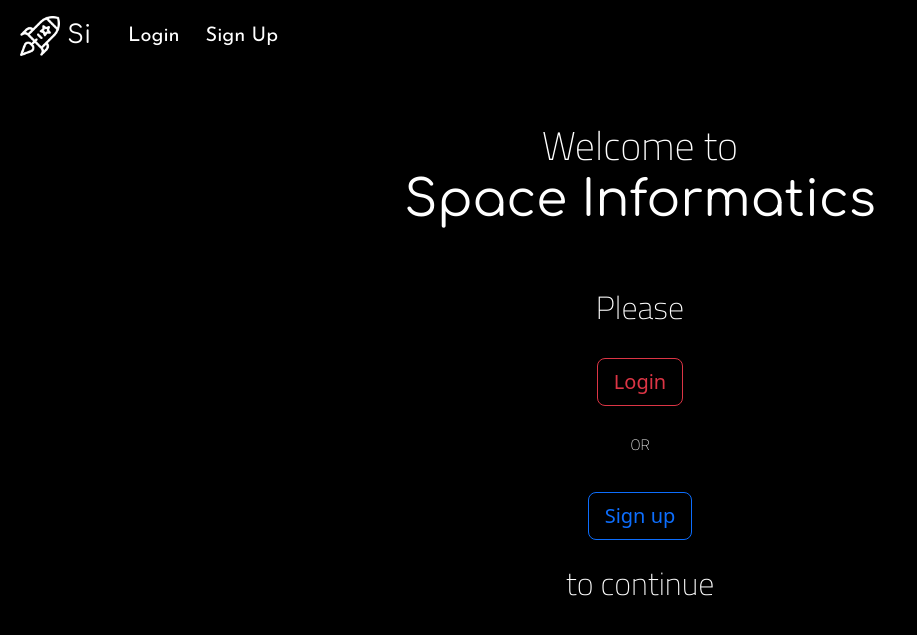
After one commit to Ash-Smithy/Space-Informatics-Si, a Flask app: page /welcome in a window 1280 px wide. The commit adds this page. Shown: the top 635 px of the page, without its empty margins (0-917 px from the left). Run offline with Flask 2, Linux system fonts and the light colour scheme; some libraries are stand-ins or nearby versions; some web fonts are replaced.

Commit message:
adding Welcome page

```diff
--- a/Si/website/static/css/login_style.css
+++ b/Si/website/static/css/login_style.css
@@ -1,8 +1,9 @@
+
 #Si {
-    padding: 15px;
+    text-align: center;
+    font-size: 50px;
     color: white;
     font-family: 'Comfortaa', cursive;
-    text-align: center;
 }
 h1 {
     color: white;
@@ -19,6 +20,7 @@ label
 }
 
 .acc {
+    text-align: center;
     color: #fff;
 }
 
--- /dev/null
+++ b/Si/website/static/css/welcome_style.css
@@ -0,0 +1,36 @@
+
+#welcome {
+    padding: 50px;
+    text-align: center;
+}
+#Si {
+    font-size: 50px;
+    color: white;
+    font-family: 'Comfortaa', cursive;
+}
+h1 {
+    color: white;
+    font-family: 'Cairo', sans-serif;
+}
+h2 {
+    font-family: 'Cairo', sans-serif;
+    text-align: center;
+    color: white
+}
+#or {
+    color: white;
+    padding: 30px;
+    font-size: 15px;
+}
+
+a {
+    text-decoration: none;
+}
+
+#sgn:hover {
+    background-color: rgba(123, 189, 255, 0.356);
+}
+
+#lgn:hover {
+    background-color: rgba(252, 101, 101, 0.274);
+}
--- a/Si/website/templates/login.html
+++ b/Si/website/templates/login.html
@@ -9,11 +9,11 @@
     <form method="POST">
         <h1 style="text-align: center">Login</h1>
         <div class="row g-3">
-            <div class="form-group col">
+            <div class="form-group">
                 <label for="email">Email </label>
                 <input id="txt" type="email" class="form-control" id="email" name="email" placeholder="Enter your email">
             </div>
-            <div class="form-group col">
+            <div class="form-group">
                 <label for="password">Password </label>
                 <input id="txt" type="password" class="form-control" id="password" name="password" placeholder="Enter password">
             </div>
@@ -24,6 +24,6 @@
         </div>
     </form>
     <br>
-    <p class="acc">New here? <a href="/sign-up">Sign up</a></p>
+    <p class="acc">New here? <a href="/sign-up" class="link-warning">Sign up</a></p>
     </div>
 {% endblock %}
--- a/Si/website/templates/notes.html
+++ b/Si/website/templates/notes.html
@@ -9,10 +9,10 @@
 <div class="container">
   <ul class="list-group list-group-flush" id="notes">
     {% for note in user.notes %}
-    <li class="list-group-item">
+    <li class="list-group-item" id="noted">
       <button type="button" class="btn-close" onClick="deleteNote({{ note.id }})">
-      </button>
-      <span id="note">{{ note.data }}</span>
+      </button> &emsp;
+        Note {{ note.id }} : {{ note.data }}
     </li>
     {% endfor %}
   </ul>
--- a/Si/website/templates/sign_up.html
+++ b/Si/website/templates/sign_up.html
@@ -34,6 +34,6 @@
     </div>
     </form>
 <br>
-<p class="acc">Already have an account? <a href="/login">Login</a></p>
+<p class="acc">Already have an account? <a href="/login" class="link-warning">Login</a></p>
 </div>
 {% endblock %}
--- /dev/null
+++ b/Si/website/templates/welcome.html
@@ -0,0 +1,27 @@
+{% extends "base.html" %}
+{% block header %}
+ <title> Welcome </title>
+ <link rel="stylesheet" href="{{url_for('static',filename='css/welcome_style.css')}}">
+ {% endblock %}
+{% block content %}
+<div class="container">
+    <h1 id="welcome">Welcome to <br> <span id="Si">Space Informatics</span></h1>
+    <h2> Please </h2> <br>
+    <form method="POST">
+        <div class="row">
+            <div style="text-align: center;">
+                <a href="/login" id="lgn" class="btn btn-outline-danger btn-lg btn-block link-danger"> Login </a>
+            </div>
+            <br>
+            <h3 style="text-align: center; font-family: 'Cairo', sans-serif;" id="or"> OR </h3>
+            <br>
+            <div style="text-align: center;">
+                <a href="/sign-up"  id="sgn" class="btn btn-outline-primary btn-lg btn-block link-primary"> Sign up </a>
+            </div>
+        </div>
+        <br>
+        <h2 style="text-align: center; font-family: 'Cairo', sans-serif;"> to continue </h2>
+    </form>
+    <br>
+</div>
+{% endblock %}
--- a/Si/website/views.py
+++ b/Si/website/views.py
@@ -7,10 +7,18 @@ import json
 views = Blueprint('views', __name__)
 
 @views.route('/home',methods=['GET','POST'])
-@views.route('/')
+
 @login_required
 def home():
     return render_template("index.html", user = current_user)
+
+@views.route('/welcome')
+@views.route('/')
+def welcome(user = current_user):
+    if user.is_authenticated:
+        return render_template("index.html",user = current_user)
+    else:
+        return render_template("welcome.html", user = current_user)
 
 @views.route('/notes', methods=['GET', 'POST'])
 @login_required
```
Also changed, not shown: Si/website/static/css/notes_style.css (+11 -0 lines), Si/instance/database.db.
